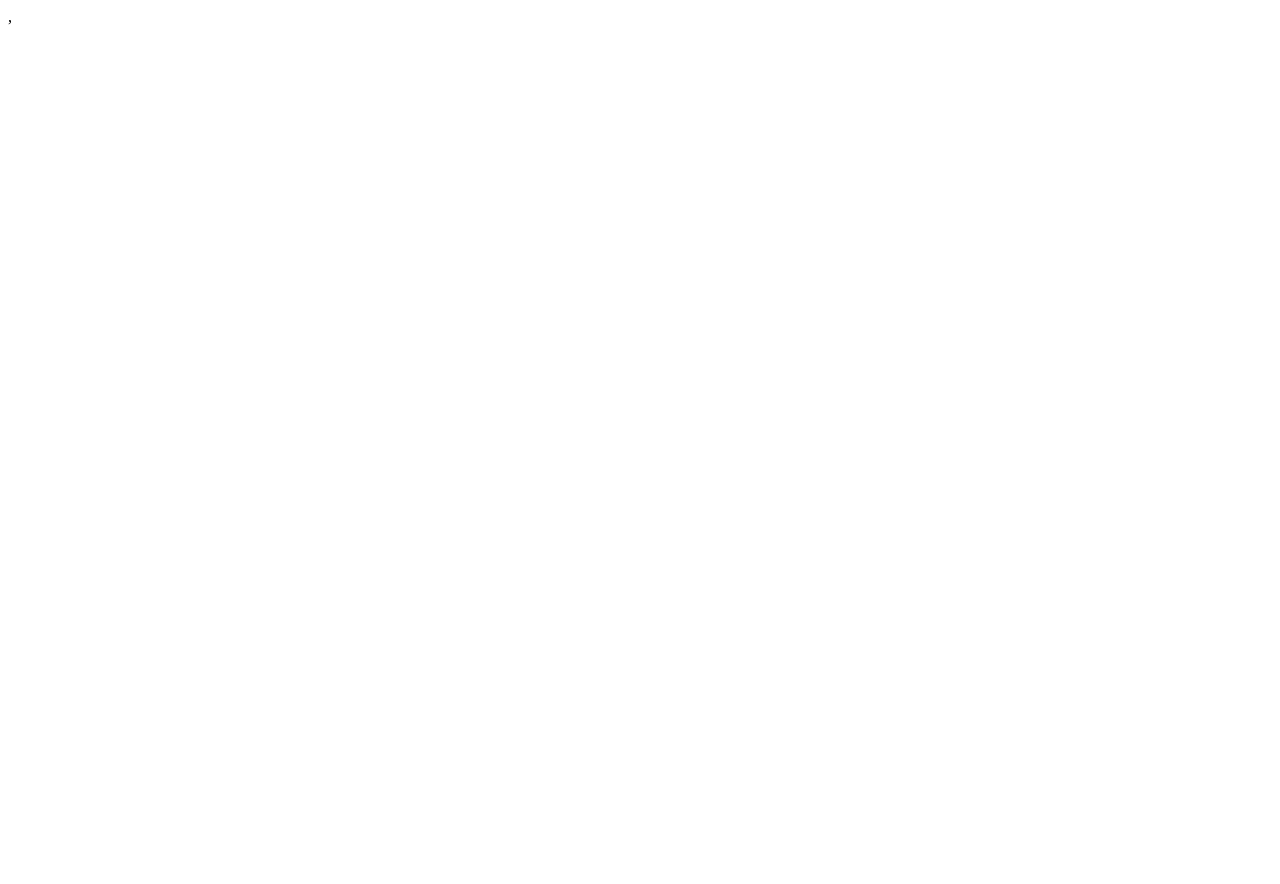
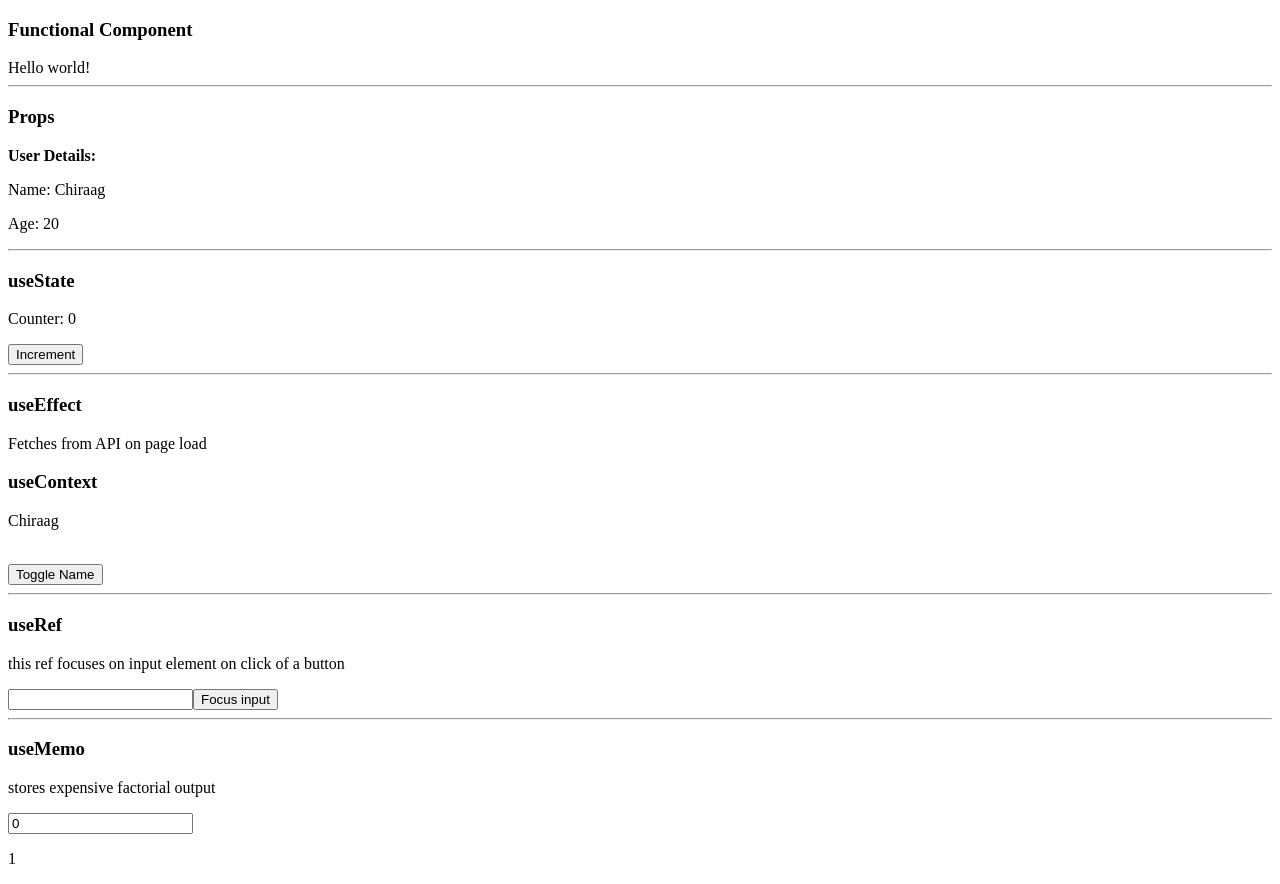
Before and after one commit to Cyl05/tv-train, a React (Vite) app in the folder training/react/: page /comps-and-props in a window 1280 px wide. Before the commit this address had no page. Before the commit the page ends 800 px from the top, so only its background shows below. Built offline with nearby package versions, Linux system fonts and the light colour scheme; no server answers.

Commit message:
Done upto forms

```diff
--- a/training/react/src/App.jsx
+++ b/training/react/src/App.jsx
@@ -1,13 +1,21 @@
 import { useState } from 'react';
-import { Routes, Route } from 'react-router-dom';
+import { Routes, Route, Form } from 'react-router-dom';
 import Home from './pages/Home.jsx';
+import ComponentsAndProps from './pages/ComponentsAndProps.jsx';
+import HandlingEvents from './pages/HandlingEvents.jsx';
+import Forms from './pages/Forms.jsx';
+import { NameProvider } from './components/NameContext.jsx';
 
 function App() {
-
 	return (
-		<Routes>
-			<Route path="/" element={<Home />} />
-		</Routes>
+		<NameProvider>
+			<Routes>
+				<Route path="/" element={<Home />} />
+				<Route path="/comps-and-props" element={<ComponentsAndProps />} />
+				<Route path="/handling-events" element={<HandlingEvents />} />
+				<Route path="/forms" element={<Forms />} />
+			</Routes>
+		</NameProvider>
 	)
 }
 
--- /dev/null
+++ b/training/react/src/components/Greeting.jsx
@@ -0,0 +1,9 @@
+import React from 'react';
+
+const Greeting = () => {
+    return (
+        <div>Hello world!</div>
+    )
+}
+
+export default Greeting;
--- /dev/null
+++ b/training/react/src/components/NameContext.jsx
@@ -0,0 +1,19 @@
+import React, { createContext, useState } from 'react';
+
+const NameContext = createContext();
+
+function NameProvider({ children }) {
+    const [name, setName] = useState("Chiraag");
+
+    const toggleName = () => {
+        setName((prev) => (prev === "Chiraag" ? "Talview" : "Chiraag"));
+    }
+
+    return (
+        <NameContext.Provider value={{ name, toggleName }}>
+            {children}
+        </NameContext.Provider>
+    )
+}
+
+export { NameContext, NameProvider };
--- /dev/null
+++ b/training/react/src/components/UserCard.jsx
@@ -0,0 +1,13 @@
+import React from 'react'
+
+const UserCard = ({name, age}) => {
+    return (
+        <div>
+            <b>User Details:</b>
+            <p>Name: {name}</p>
+            <p>Age: {age}</p>
+        </div>
+    )
+}
+
+export default UserCard;
--- a/training/react/src/main.jsx
+++ b/training/react/src/main.jsx
@@ -7,6 +7,6 @@ createRoot(document.getElementById('root')).render(
   <BrowserRouter>
     <StrictMode>
       <App />
-    </StrictMode>,
+    </StrictMode>
   </BrowserRouter>
 )
--- /dev/null
+++ b/training/react/src/pages/ComponentsAndProps.jsx
@@ -0,0 +1,92 @@
+import React, { useState, useEffect, useContext, useRef, useMemo } from 'react';
+import Greeting from '../components/Greeting.jsx';
+import UserCard from '../components/UserCard.jsx';
+import { NameContext } from '../components/NameContext.jsx';
+
+const ComponentsAndProps = () => {
+    const [counter, setCounter] = useState(0);
+    const [apiRes, setApiRes] = useState();
+    const [facNum, setFacNum] = useState(0);
+    const { name, toggleName } = useContext(NameContext);
+    const inputRef = useRef(null);
+
+    function focusInput() {
+        inputRef.current.focus();
+    }
+
+    function handleClick() {
+        setCounter((prevState) => (prevState + 1));
+    }
+
+    const factorial = (n) => {
+        let prod = 1;
+        for (let i = 1; i <= n; i++) {
+            prod *= i;
+        }
+
+        return prod;
+    }
+
+    useEffect(() => {
+        async function fetchFromAPI() {
+            const response = await fetch('https://randomfox.ca/floof/');
+            const responseJSON = await response.json();
+
+            setApiRes(responseJSON.image);
+            console.log(responseJSON);
+        }
+        fetchFromAPI();
+    }, []);
+
+    useEffect(() => {
+        console.log(facNum);
+    }, [facNum]);
+
+    const memoFactorial = useMemo(() => factorial(facNum), [facNum]);
+
+    return (
+        <>
+            <h3>Functional Component</h3>
+            <Greeting />
+
+            <hr />
+
+            <h3>Props</h3>
+            <UserCard name={"Chiraag"} age={20} />
+
+            <hr />
+
+            <h3>useState</h3>
+            <p>Counter: {counter}</p>
+            <button onClick={handleClick}>Increment</button>
+
+            <hr />
+
+            <h3>useEffect</h3>
+            <p>Fetches from API on page load</p>
+            {apiRes && <img src={apiRes} />}
+
+            {/* useReducer */}
+
+            <h3>useContext</h3>
+            <p>{name}</p><br />
+            <button onClick={toggleName}>Toggle Name</button>
+
+            <hr />
+
+            <h3>useRef</h3>
+            <p>this ref focuses on input element on click of a button</p>
+            <input ref={inputRef} type='text' />
+            <button onClick={focusInput}>Focus input</button>
+
+            <hr />
+
+            <h3>useMemo</h3>
+            <p>stores expensive factorial output</p>
+            <input type="number" value={facNum} onChange={(e) => setFacNum(e.target.value)} />
+            <p>{memoFactorial}</p>
+        </>
+    )
+}
+
+export default ComponentsAndProps;
--- /dev/null
+++ b/training/react/src/pages/Forms.jsx
@@ -0,0 +1,13 @@
+import React from 'react';
+
+const Forms = () => {
+    return (
+        <>
+            <h3>Controlled Components:</h3>
+            <label for="name">Name:</label>
+            <input type='text' />
+        </>
+    )
+}
+
+export default Forms;
--- /dev/null
+++ b/training/react/src/pages/HandlingEvents.jsx
@@ -0,0 +1,49 @@
+import React, {useState} from 'react';
+
+const HandlingEvents = () => {
+    const [isMouseOver, setIsMouseOver] = useState(false);
+    const [nameInput, setNameInput] = useState('');
+
+    function handleMouseOver() {
+        setIsMouseOver((prevState) => !prevState);
+    }
+
+    function handleSubmit(e) {
+        e.preventDefault();
+        alert(nameInput);
+    }
+
+    return (
+        <>
+            <h3>Synthetic Event System</h3>
+
+            <button onClick={() => alert('Hello World')}>Click Me!</button>
+            <h1 style={{color: isMouseOver ? 'green' : 'black'}} onMouseOver={handleMouseOver}>HELLO WORLD</h1>
+
+            <hr />
+
+            <h3>Event Bubbling</h3>
+            <div style={{backgroundColor: 'green', padding:'10px'}} onClick={() => alert("Outer Div")}>
+                Hello
+                <div style={{backgroundColor: 'red'}} onClick={() => alert("Inner Div")}>World</div>
+            </div>
+
+            <h3>Event Bubbling with stopped propogation</h3>
+            <div style={{backgroundColor: 'green', padding:'10px'}} onClick={() => alert("Outer Div")}>
+                Hello
+                <div style={{backgroundColor: 'red'}} onClick={(e) => {alert("Inner Div"); e.stopPropagation();}}>World</div>
+            </div>
+
+            <hr />
+
+            <h3>Prevent Default</h3>
+            <form onSubmit={handleSubmit}>
+                <label for="name">Name: </label>
+                <input name="name" id={'name'} type='text' onChange={(e) => setNameInput(e.target.value)} />&nbsp;
+                <input type='submit' />
+            </form>
+        </>
+    )
+}
+
+export default HandlingEvents;
--- a/training/react/src/pages/Home.jsx
+++ b/training/react/src/pages/Home.jsx
@@ -1,8 +1,14 @@
 import React from 'react';
+import { Link } from 'react-router-dom';
 
 const Home = () => {
     return (
-        <h1>Home</h1>
+        <>
+            <h1>Home</h1>
+            <Link to="/comps-and-props">Chapter 5: Components and Props</Link><br />
+            <Link to="/handling-events">Chapter 6: Handling Events</Link><br />
+            <Link to="/forms">Chapter 7: Forms</Link>
+        </>
     )
 }
 
```
